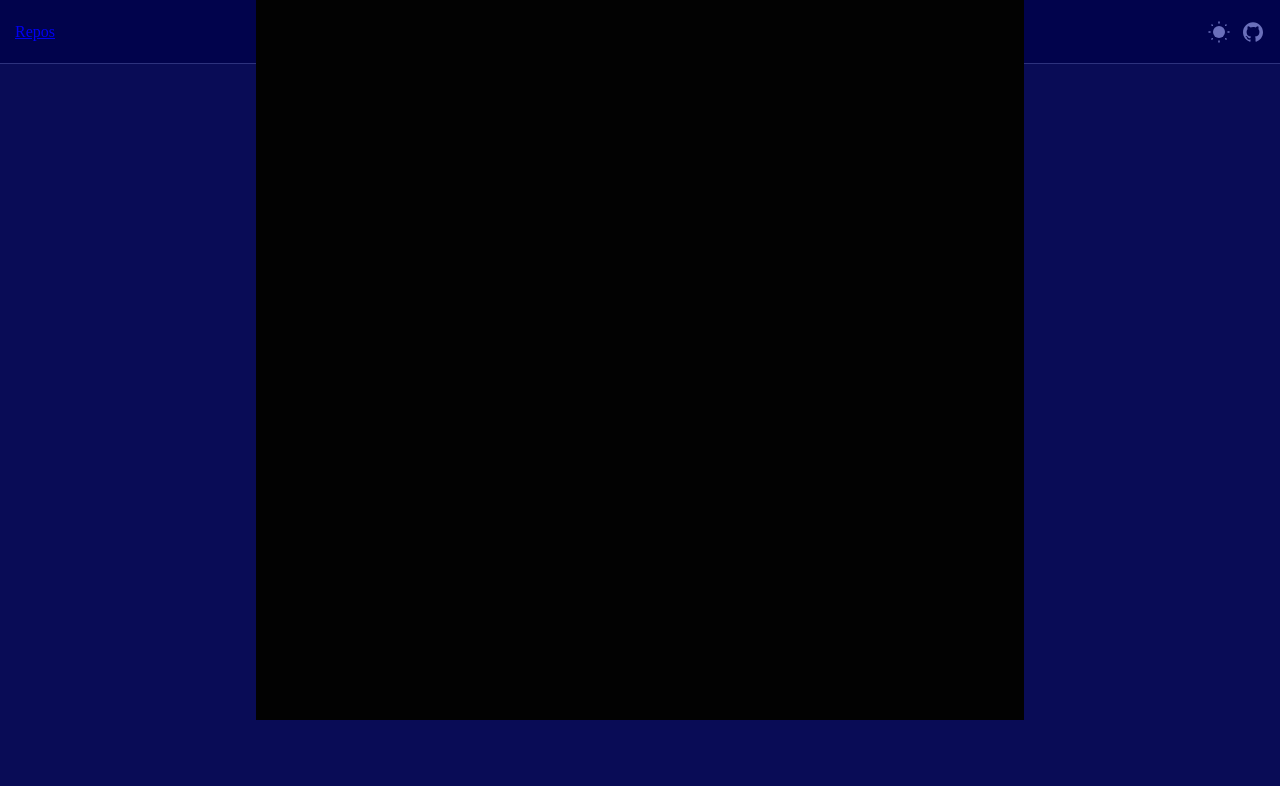
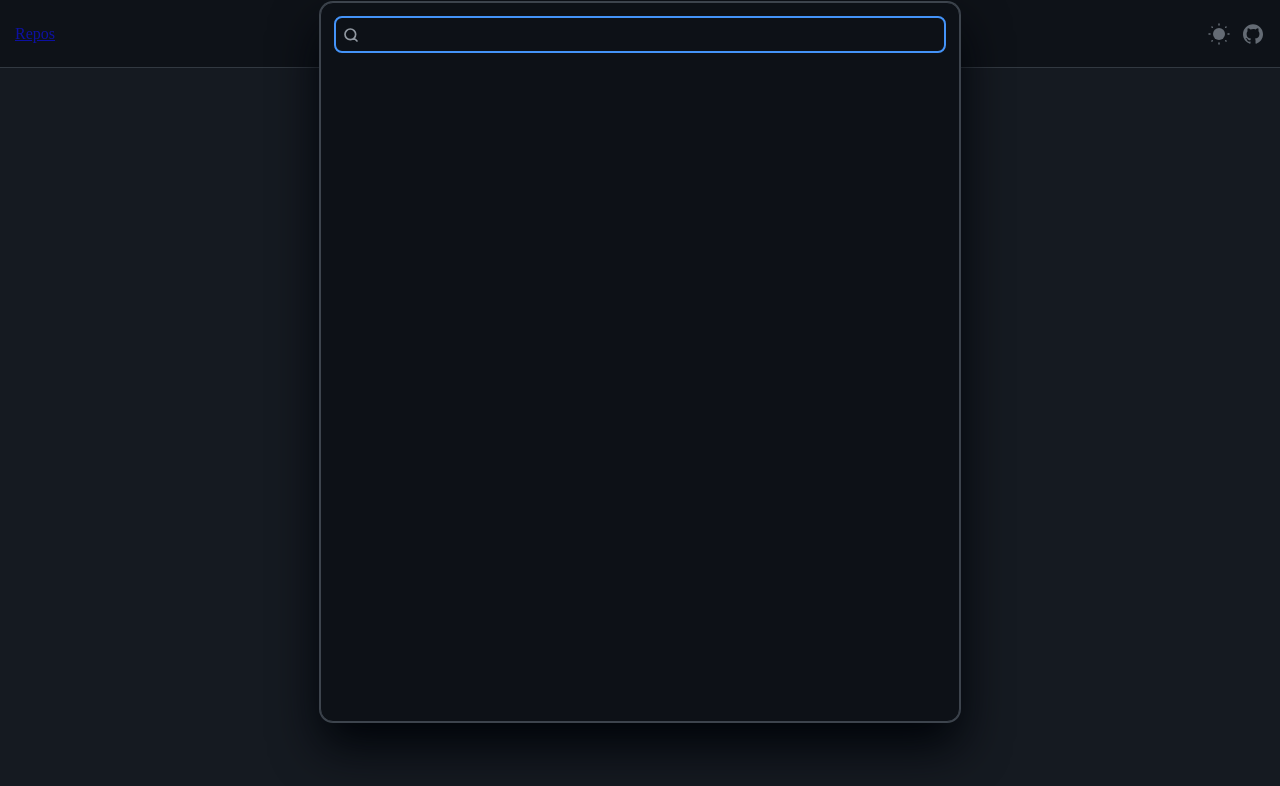
Before and after one commit to zhenghaoyang24/reposhub, a Vue app: page /home in a window 1280 px wide. Both pictures are taken after a click on the element "type '/' to search". Shown: the top 786 px of the page. Built offline with nearby package versions, Linux system fonts and the light colour scheme; the HTML template or start-up script is replaced by a standard one.

Commit message:
dev:search

```diff
--- a/src/App.vue
+++ b/src/App.vue
@@ -15,11 +15,12 @@ const changeSearchStatue = () => {
 }
 // 传递方法函数，则可以实现底层组件更改顶层组件的数据（但实则还是顶层组件在更改）
 provide('changeSearchStatueFn', changeSearchStatue)
+provide('searchStatue', searchStatue)
 
 </script>
 
 <template>
-  <SearchResultBox v-show="searchStatue"></SearchResultBox>
+  <SearchResultBox v-if="searchStatue"></SearchResultBox>
   <NavBar></NavBar>
 </template>
 
--- a/src/assets/base.less
+++ b/src/assets/base.less
@@ -21,3 +21,9 @@ body,html{
   right: 0;
   bottom: 0;
 }
+
+.flex-center{
+  display: flex;
+  justify-content: center;
+  align-items: center;
+}
--- a/src/assets/theme.less
+++ b/src/assets/theme.less
@@ -7,6 +7,9 @@
   --border-color: @box-border-color-light;
   --theme-button-image: url('icons/aside-bar/theme-button-moon.png');
   --bg-color-nav:@bg-color-nav-light;
+  --backdrop-bgColor:@backdrop-bgColor-light;
+  --shadow-floating:@shadow-floating-light;
+  --p-blue:@p-blue-light;
 }
 :root[theme="dark"]{
   --p-color: @p-color-dark;
@@ -15,4 +18,7 @@
   --border-color: @box-border-color-dark;
   --theme-button-image:url('icons/aside-bar/theme-button-son.png');
   --bg-color-nav:@bg-color-nav-dark;
+  --backdrop-bgColor:@backdrop-bgColor-dark;
+  --shadow-floating:@shadow-floating-dark;
+  --p-blue:@p-blue-dark;
 }
--- a/src/assets/variable.less
+++ b/src/assets/variable.less
@@ -1,4 +1,8 @@
-@transition-time: 0.2s;   //动画时间
+//设备大小
+@pad-width:1024px;
+@mobile-width:600px;
+//动画时间
+@transition-time: 0.2s;
 @nav-bar-button-width:40px;  //nav按钮大小
 @border-1-solid:1px solid var(--border-color);  //边框
 @nav-padding:15px;   //nav padding
@@ -8,6 +12,12 @@
 //主要背景颜色
 @p-color-light:#fdfdfd;
 @p-color-dark:#0d1117;
+// 蓝色
+@p-blue-light:rgb(9, 105, 218);
+@p-blue-dark:rgb(68, 147, 248);
+//满屏 backdrop颜色
+@backdrop-bgColor-light:#c8d1da66;
+@backdrop-bgColor-dark:#21283066;
 //主要文字颜色
 @p-text-color-dark:#fdfdfd;
 @p-text-color-light: #020202;
@@ -17,3 +27,6 @@
 //border颜色
 @box-border-color-dark: #3D444DFF;
 @box-border-color-light: #D1D9E0FF;
+//box shadow样式
+@shadow-floating-light:0px 0px 0px 1px #d1d9e0, 0px 40px 80px 0px #25292e3d;
+@shadow-floating-dark:0px 0px 0px 1px #3d444d, 0px 24px 48px 0px #010409;
--- a/src/components/NavBar.vue
+++ b/src/components/NavBar.vue
@@ -3,17 +3,22 @@ import ThemeChange from "@/components/ThemeChange.vue";
 import SearchInput from "@/components/SearchInput.vue";
 import GithubIcon from "@/components/icons/GithubIcon.vue";
 import router from "@/router";
+import {inject} from "vue";
 
 function toGithubRepoBtn() {
   window.open('https://github.com/zhenghaoyang24/reposhub', '_blank');
 }
+
+const searchStatue = inject('searchStatue', () => {
+  console.log("no searchStatue")
+})
 
 </script>
 
 <template>
   <nav class="navbar">
     <router-link to="/home">Repos</router-link>
-    <SearchInput></SearchInput>
+    <SearchInput v-if="!searchStatue"></SearchInput>
     <div class="nav-ctrl">
       <ThemeChange></ThemeChange>
       <span class="github-icon" @click="toGithubRepoBtn" title="github">
@@ -39,6 +44,8 @@ function toGithubRepoBtn() {
   }
 }
 .navbar{
+  height: 68px;
+  box-sizing: border-box;
   background-color: var(--bg-color-nav);
   transition: all @transition-time;
   .justify-space-between();
--- a/src/components/SearchInput.vue
+++ b/src/components/SearchInput.vue
@@ -1,5 +1,5 @@
 <script setup lang="js">
-import {inject} from 'vue'
+import {inject,onMounted,onUnmounted} from 'vue'
 
 const changeSearchStatue = inject('changeSearchStatueFn', () => {
   console.log("no function")
@@ -7,11 +7,25 @@ const changeSearchStatue = inject('changeSearchStatueFn', () => {
 function changeSearchStatueBtn(){
   changeSearchStatue()
 }
+// 按下 / 搜索
+const handleKeyDownSearch = (e) => {
+  if (e.key === '/') {
+    changeSearchStatue()
+  }
+};
+// 监听
+onMounted(() => {
+  window.addEventListener('keydown', handleKeyDownSearch);
+});
+// 在组件卸载时移除全局键盘按下事件监听，避免内存泄漏
+onUnmounted(() => {
+  window.removeEventListener('keydown', handleKeyDownSearch);
+});
 
 </script>
 
 <template>
-  <div class="search-input" @click="changeSearchStatueBtn()">
+  <div class="search-input-div" @click="changeSearchStatueBtn()">
     type '/' to search
   </div>
 </template>
@@ -19,7 +33,7 @@ function changeSearchStatueBtn(){
 <style scoped lang="less">
 @import "@/assets/base.less";
 
-.search-input {
+.search-input-div {
   font-weight: lighter;
   color: var(--s-text-color);
   width: 200px;
@@ -31,8 +45,4 @@ function changeSearchStatueBtn(){
   border: @border-1-solid;
   transition: all @transition-time;
 }
-
-.search-input::placeholder {
-  color: var(--s-text-color);
-}
 </style>
--- a/src/components/SearchResultBox.vue
+++ b/src/components/SearchResultBox.vue
@@ -1,31 +1,120 @@
 <script setup lang="ts">
-import {inject} from "vue";
-
+import {inject, onMounted, onUnmounted, ref} from "vue";
+import SearchIcon from "@/components/icons/SearchIcon.vue";
+// 搜索框状态  获取状态改变inject
 const changeSearchStatue = inject('changeSearchStatueFn', () => {
   console.log("no function")
 })
-function changeSearchStatueBtn(){
+// 关闭搜索框
+function changeSearchStatueBtn() {
   changeSearchStatue()
 }
+// 输入内容
+const inputValue = ref<String|null>('')
+// 获取focus  绑定input
+const searchInput= ref<any>(null)
+onMounted(() => {
+// 在组件挂载完成后，判断inputRef是否已经关联到真实的DOM元素
+  if (searchInput.value) {
+    // 使用DOM原生方法让input元素获取焦点
+    searchInput.value.focus();
+    setTimeout(()=>{
+      inputValue.value = null   //没有用
+    },10)
+  }
+  // 添加监听 按下esc
+  window.addEventListener('keydown', handleKeyDownSearch);
+})
+// 按下esc关闭
+const handleKeyDownSearch = (e:any) => {
+  if (e.key === 'Escape') {
+    changeSearchStatue()
+  }
+};
+// 在组件卸载时移除全局键盘按下事件监听
+onUnmounted(() => {
+  window.removeEventListener('keydown', handleKeyDownSearch);
+});
+
+
 </script>
 
 <template>
-  <div class="search-body" @click.self="changeSearchStatue">
-    <div class="search-box"></div>
+  <div class="search-body" @click.self="changeSearchStatueBtn">
+    <div class="search-box">
+
+      <div class="search-input-box">
+        <span class="search-icon">
+          <SearchIcon></SearchIcon>
+        </span>
+        <input ref="searchInput" type="text" placeholder="" class="search-input" :value="inputValue">
+        <span></span>
+      </div>
+
+
+    </div>
   </div>
 </template>
 
 <style scoped lang="less">
 @import "@/assets/base.less";
-.search-body{
+
+.search-input-box {
+  .flex-center();
+  width: 100%;
+  border: 2px solid var(--p-blue);
+  border-radius: 8px;
+  cursor: auto;
+  padding: 0 3px;
+  box-sizing: border-box;
+  .search-icon{
+    display: block;
+    color: var(--s-text-color);
+    width: 24px;
+    height: 24px;
+    .flex-center();
+  }
+}
+
+.search-input {
+  width: 100%;
+  box-sizing: border-box; /* 关键属性，改变盒模型计算方式 */
+  font-weight: normal;
+  color: var(--p-text-color);
+  padding: 8px 0;
+  font-size: 15px;
+  border: none;
+  outline: none;
+  background: none;
+}
+
+.search-body {
   display: flex;
   justify-content: center;
   .full-screen();
-  background-color: rgba(0, 0, 255, 0.27);
-  .search-box{
-    width: 60%;
+  background-color: var(--backdrop-bgColor);
+
+  .search-box {
+    box-sizing: border-box; /* 关键属性，改变盒模型计算方式 */
+    padding: @nav-padding - 2px;
+    margin-top: 2px;
+    border: @border-1-solid;
+    width: 50%;
     height: 90%;
-    background-color: #020202;
+    border-radius: 13px;
+    background-color: var(--p-color);
+    box-shadow: var(--shadow-floating);
+  }
+
+  @media (max-width: @pad-width) {
+    .search-box {
+      width: 70%;
+    }
+  }
+  @media (max-width: @mobile-width) {
+    .search-box {
+      width: 80%;
+    }
   }
 }
 </style>
--- /dev/null
+++ b/src/components/icons/SearchIcon.vue
@@ -0,0 +1,3 @@
+<template>
+  <svg xmlns="http://www.w3.org/2000/svg" width="1em" height="1em" viewBox="0 0 24 24"><path fill="none" stroke="currentColor" stroke-linecap="round" stroke-linejoin="round" stroke-width="2.5" d="m21 21l-4.343-4.343m0 0A8 8 0 1 0 5.343 5.343a8 8 0 0 0 11.314 11.314"/></svg>
+</template>
```
Also changed, not shown: src/main.ts (line endings or trailing spaces).
